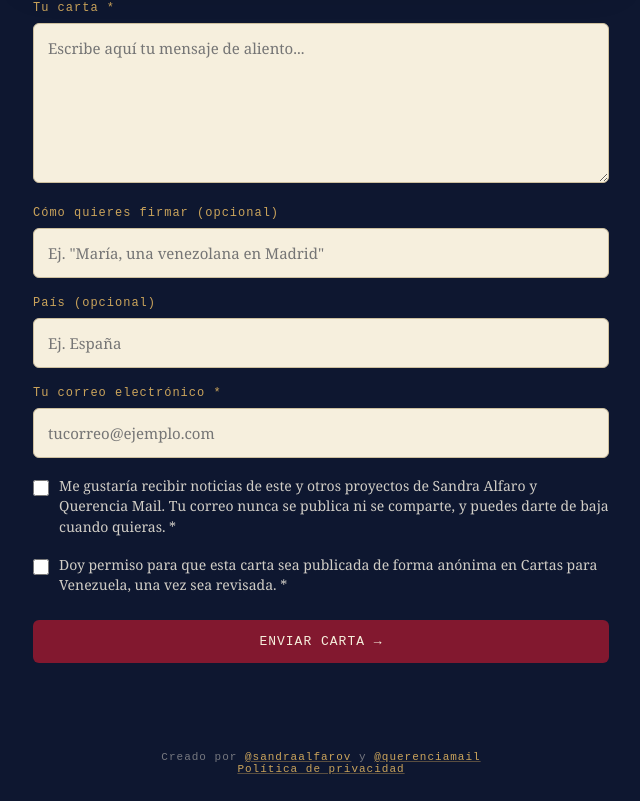
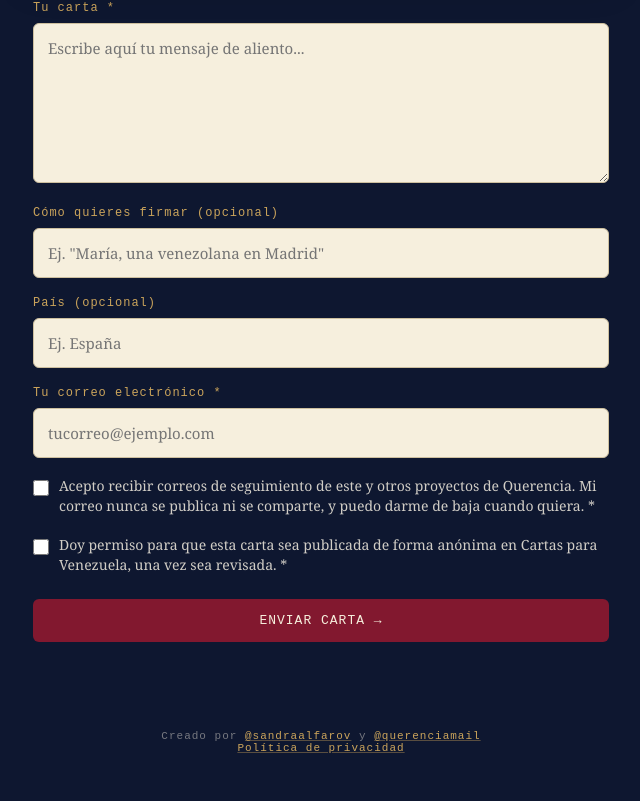
Before and after one commit to sandraalfarovargas/cartas-venezuela, a Next.js app: page /escribir in a window 1280 px wide. Shown: the part 890-1691 px from the top of the page, without its empty margins (319-959 px from the left). After the commit the page ends 1670 px from the top, so only its background shows below. Built offline with nearby package versions, Linux system fonts and the light colour scheme; no server answers.

Commit message:
Actualizar texto del checkbox de correo

```diff
--- a/app/escribir/page.js
+++ b/app/escribir/page.js
@@ -184,9 +184,9 @@ export default function Escribir() {
               checked={consentimientoDatos}
               onChange={(e) => setConsentimientoDatos(e.target.checked)}
             />
-            Me gustaría recibir noticias de este y otros proyectos de Sandra
-            Alfaro y Querencia Mail. Tu correo nunca se publica ni se
-            comparte, y puedes darte de baja cuando quieras. *
+            Acepto recibir correos de seguimiento de este y otros proyectos de
+            Querencia. Mi correo nunca se publica ni se comparte, y puedo
+            darme de baja cuando quiera. *
           </label>
 
           <label className="cv-checkbox">
```
